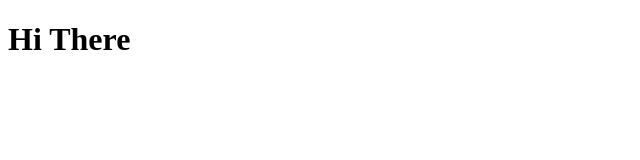
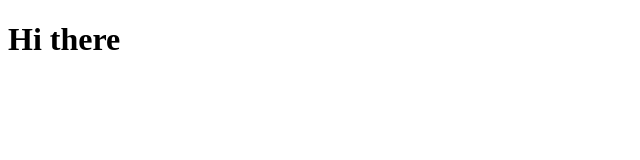
Before and after one commit to Dcaraza/dcaraza.github.io, a plain HTML site: page index.html in a window 1280 px wide. Shown: the full height of the page, 0-640 px from the left. Drawn offline with Linux system fonts and the light colour scheme.

Commit message:
Second commit

```diff
--- a/index.html
+++ b/index.html
@@ -2,11 +2,10 @@
 <html lang="en">
 <head>
     <meta charset="UTF-8">
-    <meta name="viewport" content="width=, initial-scale=1.0">
-    <meta http-equiv="X-UA-Compatible" content="ie=edge">
-    <title>Document</title>
+    <title>My site</title>
 </head>
+
 <body>
-  <H1>Hi There</H1>
+    <h1>Hi there</h1>
 </body>
 </html>
```
